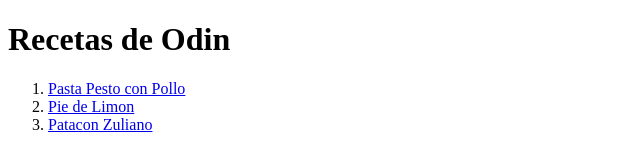
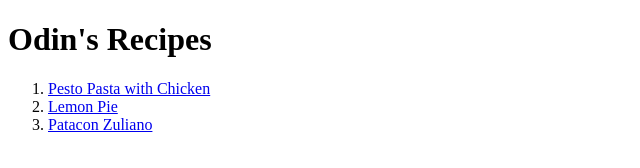
Before and after one commit to oswaldo33/odin-recipes-oswaldo-24oct2023, a plain HTML site: page index.html in a window 1280 px wide. Shown: the whole page, without its empty margins (0-640 px from the left). Drawn offline with Linux system fonts and the light colour scheme.

Commit message:
fix: changes languages index html and recipes

```diff
--- a/index.html
+++ b/index.html
@@ -6,11 +6,11 @@
   <title>Index</title>
 </head>
 <body>
-  <h1>Recetas de Odin</h1>
+  <h1>Odin's Recipes</h1>
 
   <ol>
-    <li><a href="recipes/pasta-pesto-con-pollo.html">Pasta Pesto con Pollo</a></li>
-    <li><a href="recipes/pie-de-limon.html">Pie de Limon</a></li>
+    <li><a href="recipes/pasta-pesto-con-pollo.html">Pesto Pasta with Chicken</a></li>
+    <li><a href="recipes/pie-de-limon.html">Lemon Pie</a></li>
     <li><a href="recipes/patacon-zuliano.html">Patacon Zuliano</a></li>
   </ol>
 </body>
```
Also changed, not shown: recipes/pasta-pesto-con-pollo.html (+1 -1 lines), recipes/pie-de-limon.html (+1 -1 lines).
